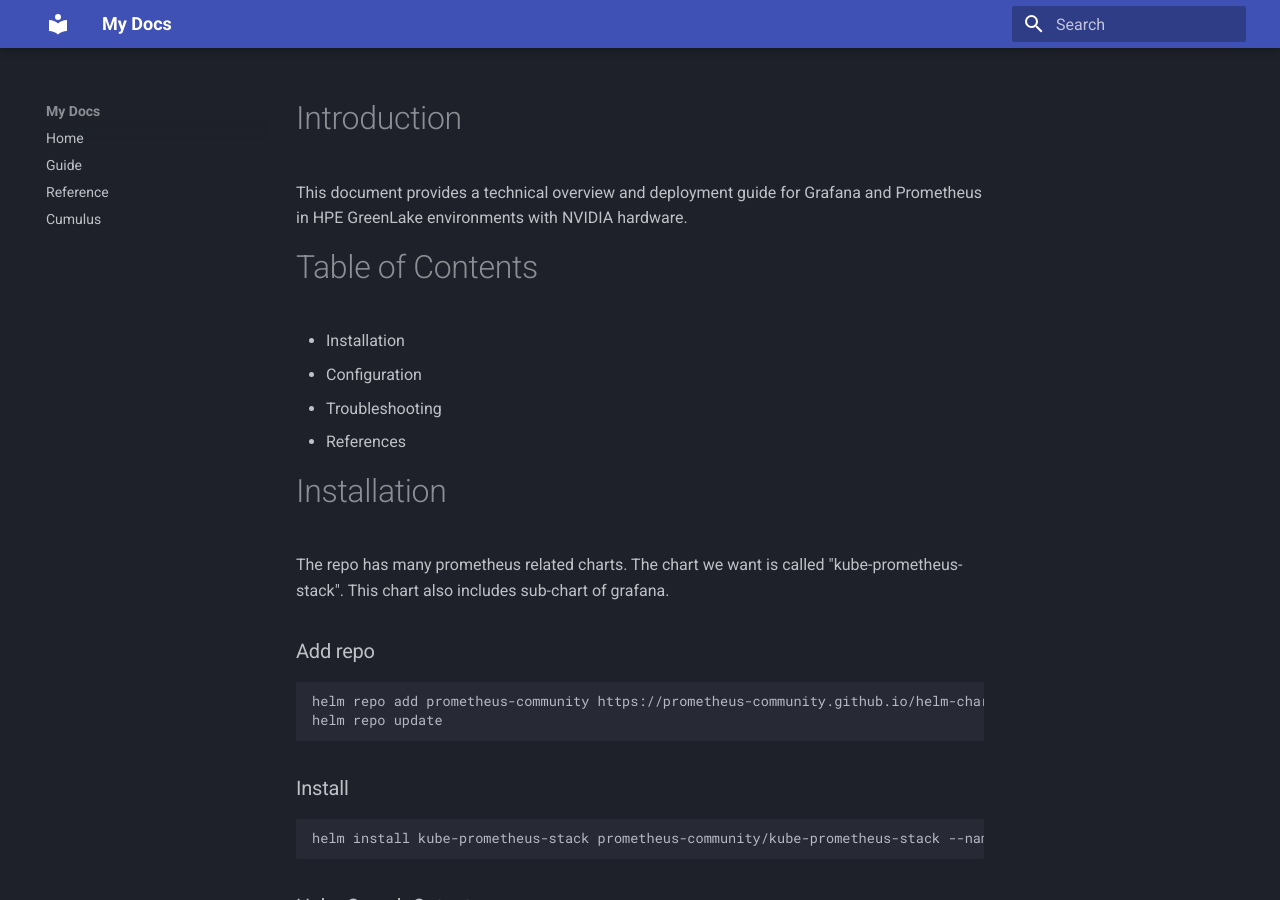
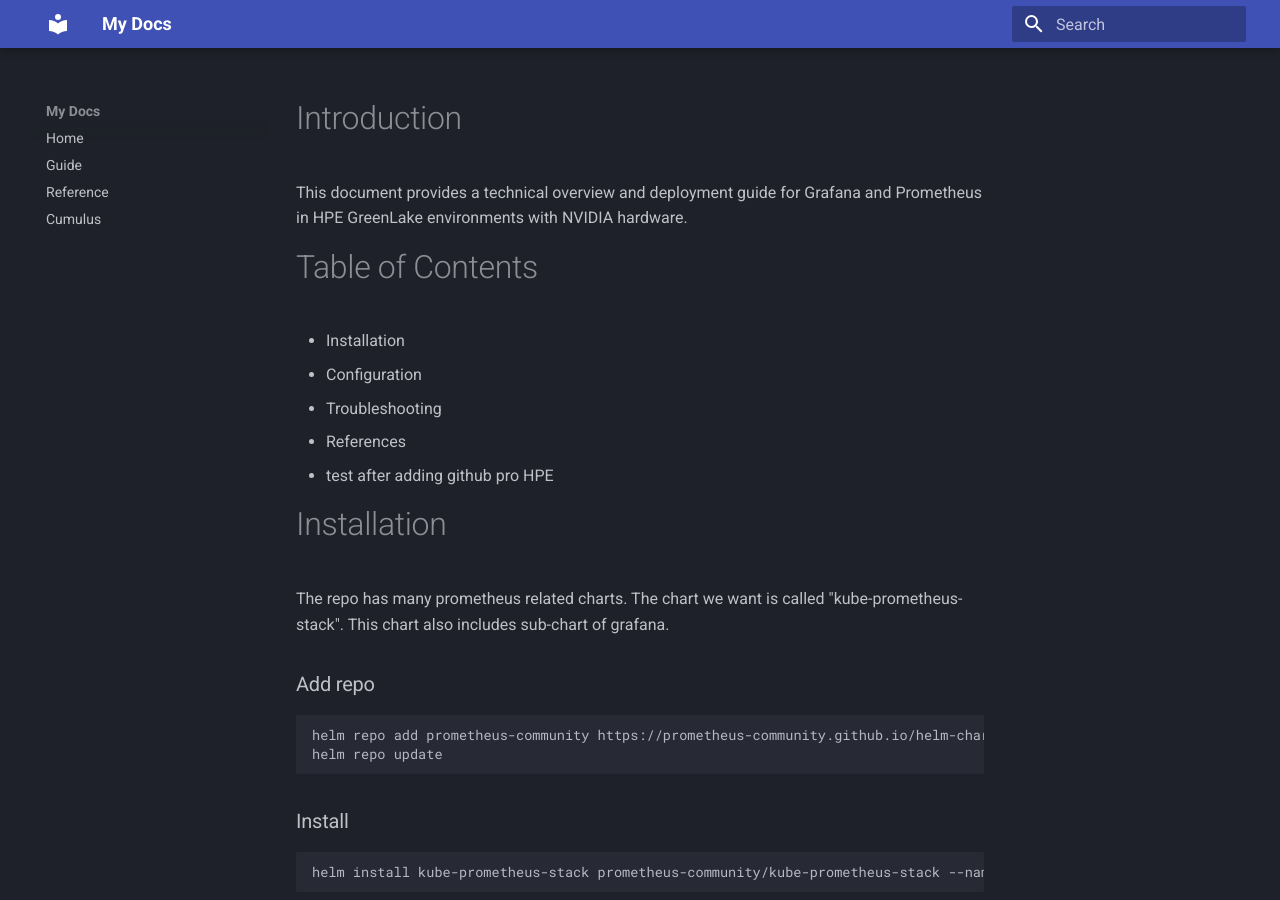
Before and after one commit to hjma29/grafana-prometheus-hpe-greenlake-com-nvidia, an MkDocs documentation site: the page built from docs/whitepaper.md, in a window 1280 px wide and 900 px high. Built offline with MkDocs 1.6.1 and Material for MkDocs 9.7.7, drawn with Linux system fonts in a browser that asks for light colours.

Commit message:
250922-12:17 on mini4

```diff
--- a/docs/whitepaper.md
+++ b/docs/whitepaper.md
@@ -7,7 +7,7 @@ This document provides a technical overview and deployment guide for Grafana and
 - Configuration
 - Troubleshooting
 - References
-
+- test after adding github pro HPE
 
 
 # Installation
```
